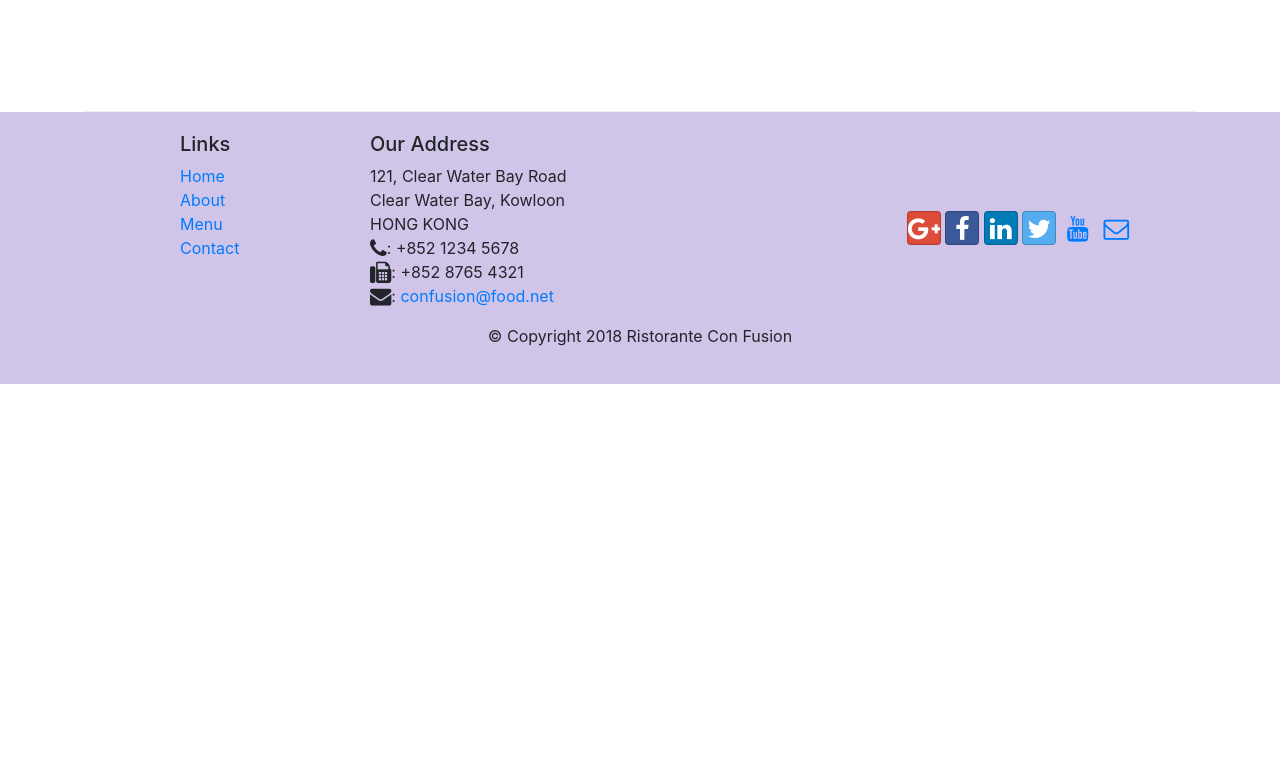
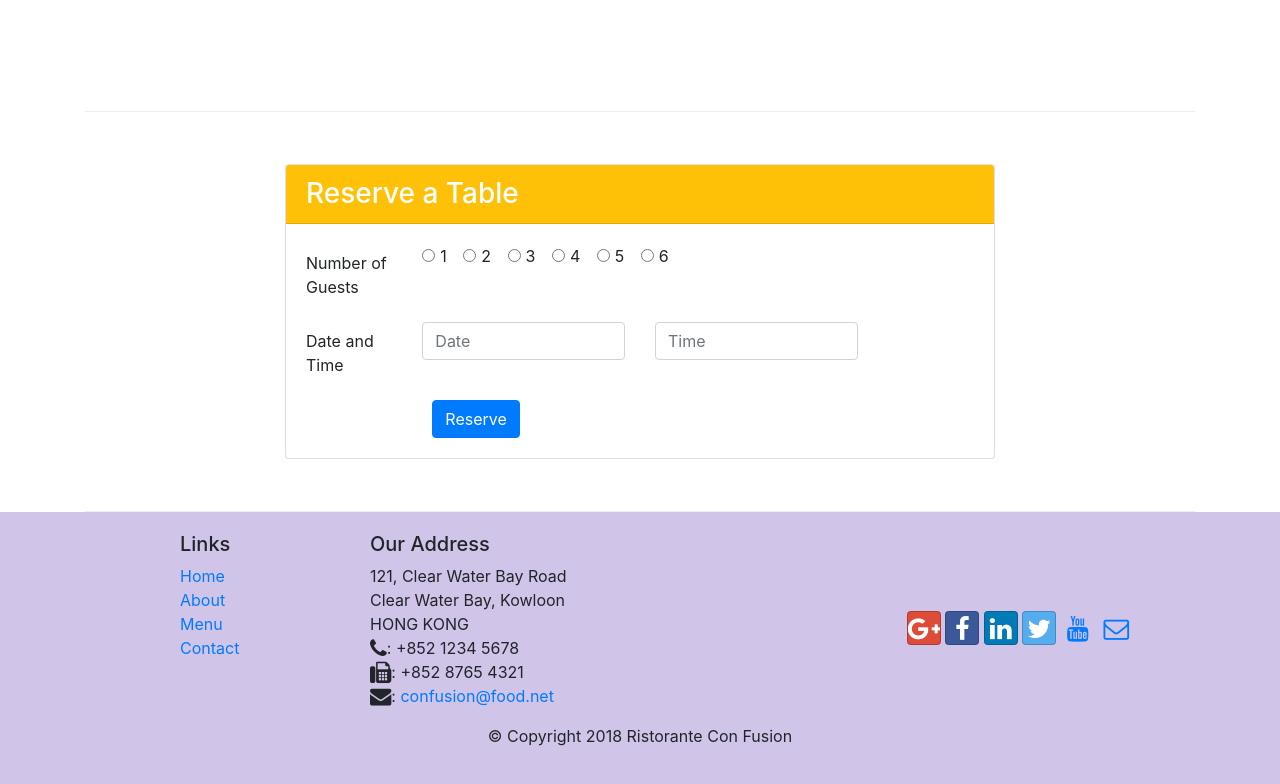
Before and after one commit to iamrumaan/bootstrap-tutorial, a website: page index.html in a window 1280 px wide. Shown: the part 1422-2206 px from the top of the page. Before the commit the page ends 1806 px from the top, so only its background shows below. Drawn offline with nearby package versions, Linux system fonts and the light colour scheme.

Commit message:
Assignment 2

```diff
--- a/index.html
+++ b/index.html
@@ -36,12 +36,15 @@
     <header class="jumbotron">
         <div class="container">
             <div class="row row-header">
-                <div class="col-12 col-sm-6">
+                <div class="col-12 col-sm-6 align-self-center">
                     <h1>Ristorante con Fusion</h1>
                     <p>We take inspiration from the World's best cuisines, and create a unique fusion experience. Our lipsmacking creations will tickle your culinary senses!</p>
                 </div>
-                <div class="col-12 col-sm align-self-center">
+                <div class="col-3 col-sm-3 align-self-center">
                     <img src="img/logo.png" class="img-fluid">
+                </div>
+                <div class="col-3 col-sm-3 align-self-center">
+                    <a class="btn btn-warning" href="#reserveform">Reserve Table</a>
                 </div>
             </div>
         </div>
@@ -70,8 +73,14 @@
                 <h3>This Month's Promotions</h3>
             </div>
             <div class="col col-sm col-md">
-                <h2>Weekend Grand Buffet</h2>
-                <p>Featuring mouthwatering combinations with a choice of five different salads, six enticing appetizers, six main entrees and five choicest desserts. Free flowing bubbly and soft drinks. All for just $19.99 per person </p>
+                <div class="media">
+                    <div class="media-body">
+                        <h2>Weekend Grand Buffet <span class="badge badge-danger">NEW</span></h2>
+                        <p>Featuring mouthwatering combinations with a choice of five different salads, six enticing appetizers, six main entrees and five choicest desserts. Free flowing bubbly and soft drinks. All for just $19.99 per person </p>
+                    </div>
+                    <img class="d-flex mr-3 img-thumbnail align-self-center"
+                    src="img/buffet.png">
+                </div>
             </div>
         </div>
 
@@ -87,6 +96,65 @@
                         <h2>Alberto Somayya</h2>
                         <h4>Executive Chef</h4>
                         <p class="d-none d-sm-block">Award winning three-star Michelin chef with wide International experience having worked closely with whos-who in the culinary world, he specializes in creating mouthwatering Indo-Italian fusion experiences. </p>
+                    </div>
+                </div>
+            </div>
+        </div>
+
+        <div id="reserveform" class="row row-content align-items-center">
+            <div class="col-12 col-sm-8 offset-sm-2 align-items-center">
+                <div class="card">
+                    <h3 class="card-header bg-warning text-white">Reserve a Table</h3>
+                    <div class="card-body">
+                        <form>
+                            <div class="form-group row">
+                                <label for="numberofguests" class="col-sm-2 col-form-label">Number of Guests</label>
+                                <div class="col-sm-10">
+                                    <div class="form-check form-check-inline">
+                                        <input class="form-check-input" type="radio" name="numberofguests" id="numberofguests" value="1">
+                                        <label class="form-check-label" for="numberofguests">1</label>
+                                    </div>
+                                    <div class="form-check form-check-inline">
+                                        <input class="form-check-input" type="radio" name="numberofguests" id="numberofguests" value="2">
+                                        <label class="form-check-label" for="numberofguests">2</label>
+                                    </div>
+                                    <div class="form-check form-check-inline">
+                                        <input class="form-check-input" type="radio" name="numberofguests" id="numberofguests" value="3">
+                                        <label class="form-check-label" for="numberofguests">3</label>
+                                    </div>
+                                    <div class="form-check form-check-inline">
+                                        <input class="form-check-input" type="radio" name="numberofguests" id="numberofguests" value="4">
+                                        <label class="form-check-label" for="numberofguests">4</label>
+                                    </div>
+                                    <div class="form-check form-check-inline">
+                                        <input class="form-check-input" type="radio" name="numberofguests" id="numberofguests" value="5">
+                                        <label class="form-check-label" for="numberofguests">5</label>
+                                    </div>
+                                    <div class="form-check form-check-inline">
+                                        <input class="form-check-input" type="radio" name="numberofguests" id="numberofguests" value="6">
+                                        <label class="form-check-label" for="numberofguests">6</label>
+                                    </div>
+                                </div>
+                            </div>
+                            <div class="form-group row">
+                                <label for="datetime" class="col-sm-2 col-form-label">Date and Time</label>
+                                <div class="col-12 col-sm-4">
+                                    <input type="text" class="form-control" id="date" name="date"
+                                        placeholder="Date">
+                                </div>
+                                <div class="col-12 col-sm-4">
+                                    <input type="text" class="form-control" id="time" name="time"
+                                        placeholder="Time">
+                                </div>
+                            </div>
+                            <div class="form-group-row">
+                                <div class="offset-md-2 col-md-10">
+                                    <button type="submit" class="btn btn-primary">
+                                        Reserve
+                                    </button>
+                                </div>
+                            </div>
+                        </form>
                     </div>
                 </div>
             </div>
```
